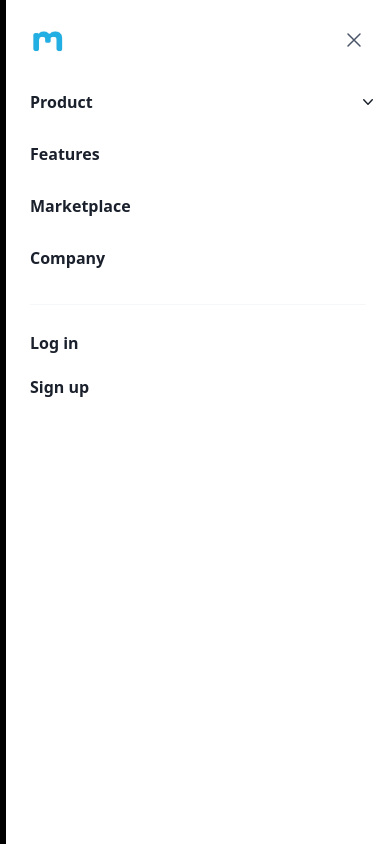
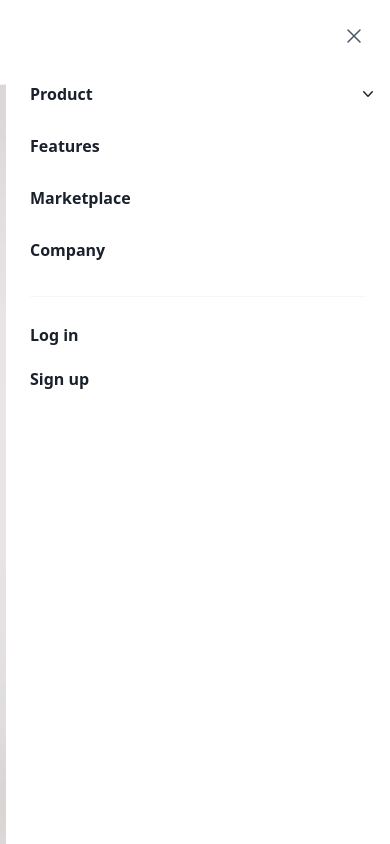
Before and after one commit to ShifterNathan/les_samarretes, a React (Create React App) app in the folder packages/client/: page / in a window 390 px wide. Both pictures are taken after a click on the button "Open main menu". Shown: the top 844 px of the page. Built offline with nearby package versions, Linux system fonts and the light colour scheme; a web font is replaced by a local one.

Commit message:
fix on heaader

```diff
--- a/packages/client/src/components/footer/ColumnWithLinks.tsx
+++ b/packages/client/src/components/footer/ColumnWithLinks.tsx
@@ -6,13 +6,13 @@ const ColumnWithLinks = (props: IColumnWithLinksProps) => {
     const { title, links } = props;
 
   return (
-    <div className='md:w-1/5'>
-    <h5 className='font-bold'>{title}</h5>
+    <div className='md:w-1/5 mb-4'>
+    <h5 className='font-bold sm:mb-4'>{title}</h5>
     <ul className='mt-4 text-sm font-medium'>
         {links.map(link => {
             return (
                 <li className='mt-3'>
-                    <a href={link.href} className='border-b-2 border-transparent hocus:text-primary-500 hocus:border-primary-500 pb-1 transition duration-300 mb-4'>{link.text}</a>
+                    <a href={link.href} className='border-b-2 border-transparent hocus:text-primary-500 hocus:border-primary-500 pb-1 transition duration-300'>{link.text}</a>
                 </li>
             )
         })}
--- a/packages/client/src/components/header/Header.tsx
+++ b/packages/client/src/components/header/Header.tsx
@@ -265,31 +265,15 @@ function Header() {
         >
           <Transition.Child
             as={Fragment}
-            enter="ease-out duration-300"
-            enterFrom="opacity-0"
-            enterTo="opacity-100"
-            leave="ease-in duration-200"
-            leaveFrom="opacity-100"
-            leaveTo="opacity-0"
-          >
-            <Dialog.Overlay className="fixed inset-0 bg-black bg-opacity-30" />
-          </Transition.Child>
-
-          <Transition.Child
-            as={Fragment}
             enter="transition ease-out duration-300"
             enterFrom="transform opacity-0 translate-x-full"
             enterTo="transform opacity-100 translate-x-0"
-            leave="transition ease-in duration-200"
+            leave="transition ease-out duration-300" // Adjusted duration and easing
             leaveFrom="transform opacity-100 translate-x-0"
-            leaveTo="transform opacity-0 translate-x-full"
+            leaveTo="transform opacity-0 -translate-x-full"
           >
             <Dialog.Panel className="fixed inset-y-0 right-0 z-50 w-full max-w-sm overflow-y-auto bg-white p-6 sm:ring-1 sm:ring-gray-900/10">
-              <div className="flex items-center justify-between">
-                <a href="#" className="-m-1.5 p-1.5">
-                  <span className="sr-only">Your Company</span>
-                  <Logo className="h-8 w-auto" />
-                </a>
+              <div className="flex items-center justify-end">
                 <button
                   type="button"
                   className="-m-2.5 rounded-md p-2.5 text-gray-700"
```
